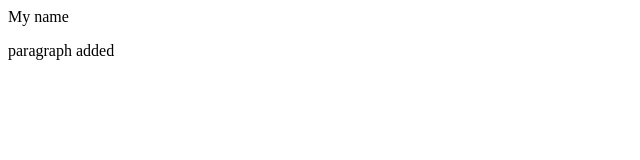
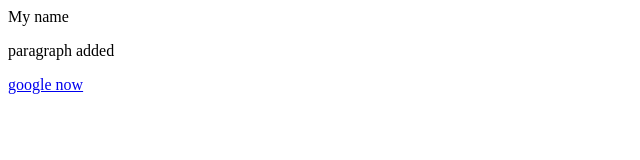
Before and after one commit to folorunjay/helloworldGit, a plain HTML site: page index.html in a window 1280 px wide. Shown: the whole page, without its empty margins (0-640 px from the left). Drawn offline with Linux system fonts and the light colour scheme.

```diff
--- a/index.html
+++ b/index.html
@@ -1,2 +1,3 @@
 <div>My name</div>
 <p>paragraph added</p>
+<a href="#">google now</a>
```
